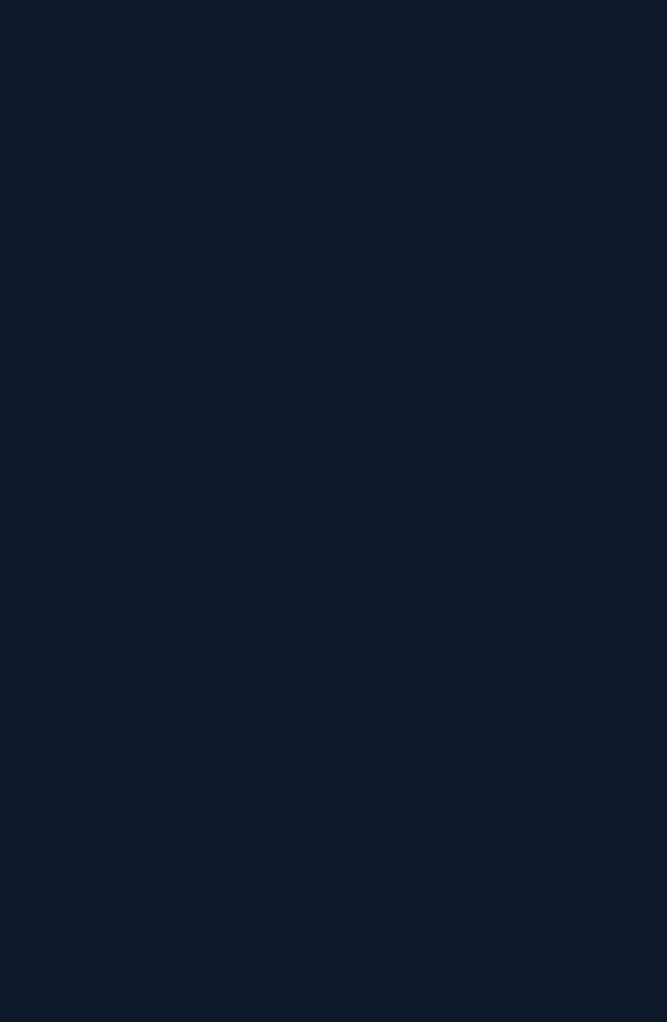
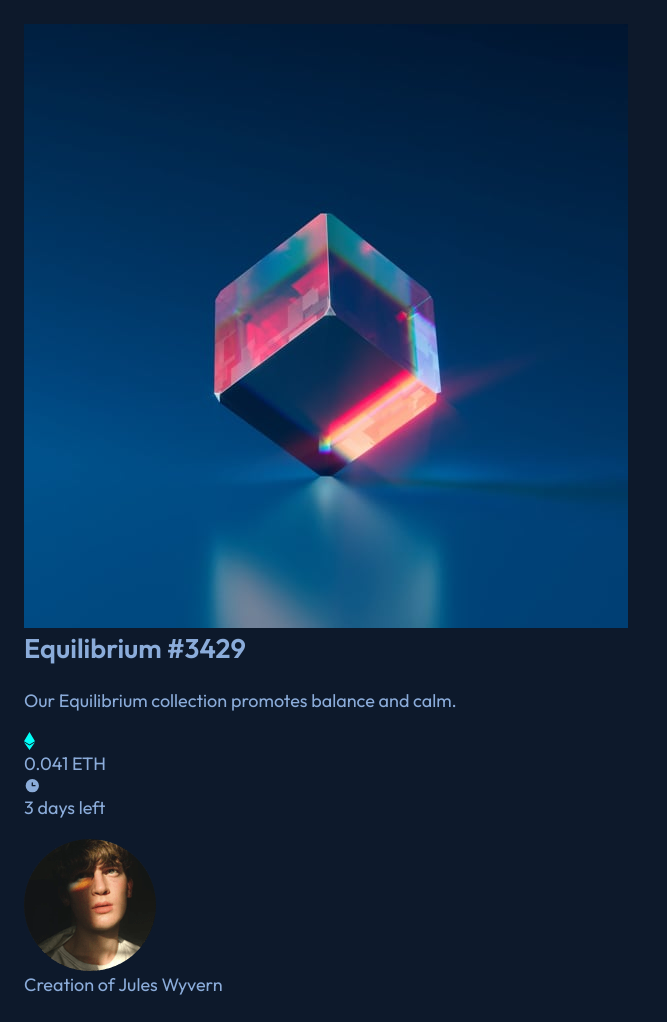
Before and after one commit to casantosmu/nft-preview-card-component-main, a plain HTML site: page index.html in a window 1280 px wide. Shown: the whole page, without its empty margins (0-667 px from the left). Before the commit the page ends 800 px from the top, so only its background shows below. Drawn offline with Linux system fonts and the light colour scheme.

Commit message:
Add HTML content

```diff
--- a/index.html
+++ b/index.html
@@ -19,16 +19,48 @@
 </head>
 
 <body>
+  <main>
+    <div class="container flex">
+      <!--==================== NFT Card ====================-->
+      <article class="card">
+        <header class="card__header">
+          <img src="images/image-equilibrium.jpg" alt="Equilibrium #3429 image" class="card__img">
+
+          <h1 class="card__heading">Equilibrium #3429
+          </h1>
+        </header>
+
+        <p class="card__description">Our Equilibrium collection promotes balance and calm.
+        </p>
+
+        <div class="card__info">
+          <div class="card__pricing">
+            <img src="images/icon-ethereum.svg" alt="" class="card__pricing-icon">
+            <p class="card__pricing-number">0.041 ETH
+            </p>
+          </div>
+
+          <div class="card__date">
+            <img src="images/icon-clock.svg" alt="" class="card__date-icon">
+            <p class="card__date-number">3 days left
+            </p>
+          </div>
+        </div>
+
+        <footer class="card__author">
+          <div class="card__author-img-circle">
+            <img src="images/image-avatar.png" alt="" class="card__author-img">
+          </div>
+          <p class="card__author-info"> Creation of <span class="card__author-name">Jules Wyvern</span>
+          </p>
+        </footer>
+      </article>
+    </div>
+  </main>
   <!--
   ==================== TEXT ====================
-  Equilibrium #3429
 
-  Our Equilibrium collection promotes balance and calm.
 
-  0.041 ETH
-  3 days left
-
-  Creation of Jules Wyvern
   -->
 </body>
 
```
